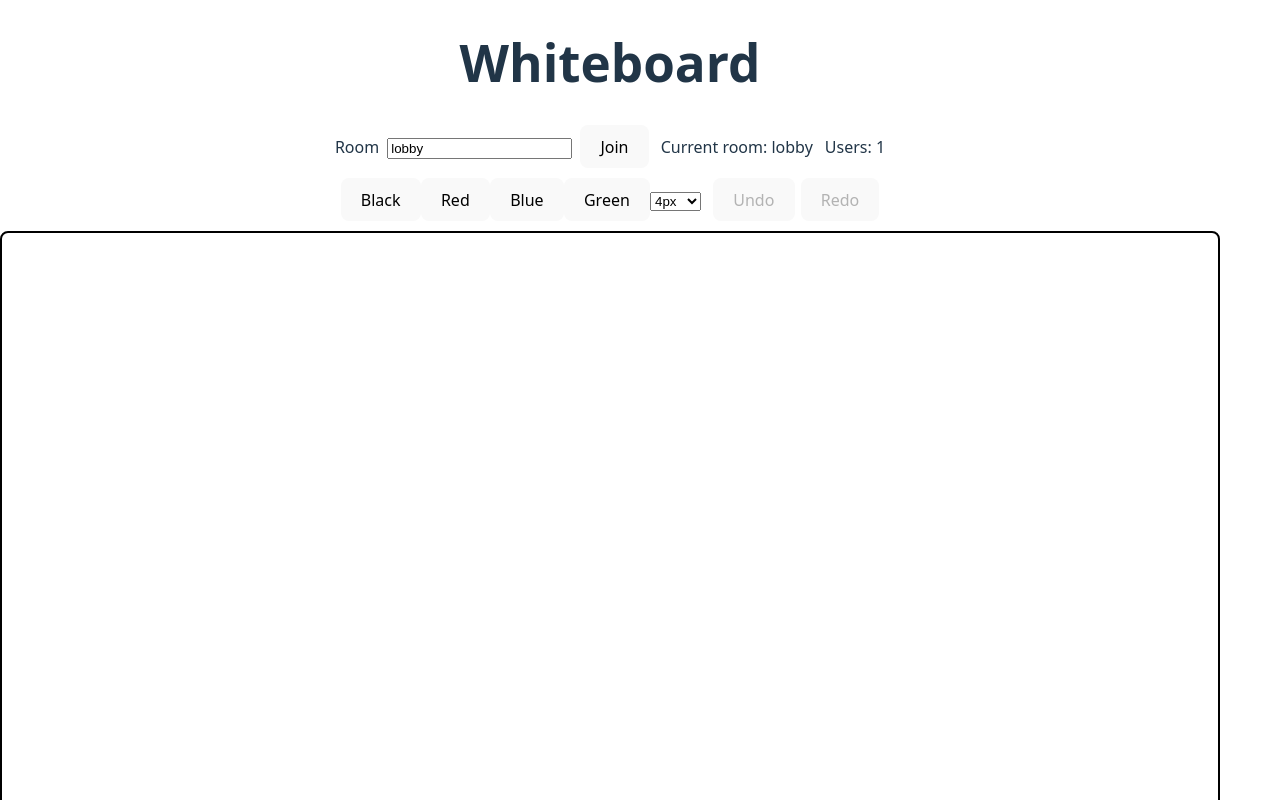
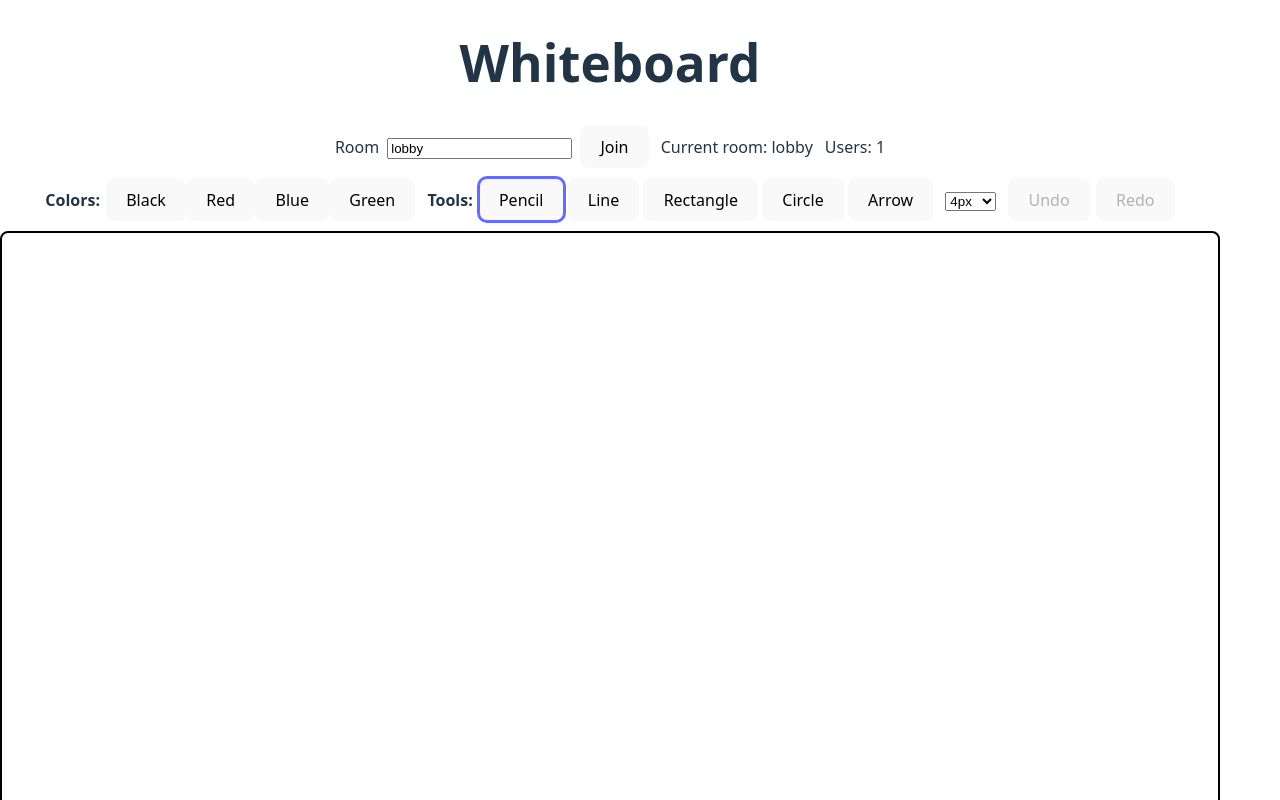
Before and after one commit to vivekgit-20/RealTime-Collaborative-Whiteboard, a React (Vite) app in the folder client/: page / in a window 1280 px wide. Shown: the top 800 px of the page. Built offline with nearby package versions, Linux system fonts and the light colour scheme; no server answers.

Commit message:
Add line, rectangle, circle, and arrow drawing tools

```diff
--- a/client/src/App.jsx
+++ b/client/src/App.jsx
@@ -6,6 +6,7 @@ const DEFAULT_ROOM = "lobby";
 function App() {
   const [color, setColor] = useState("black");
   const [brushSize, setBrushSize] = useState(4);
+  const [tool, setTool] = useState("pencil");
   const [roomInput, setRoomInput] = useState(DEFAULT_ROOM);
   const [roomId, setRoomId] = useState(DEFAULT_ROOM);
   const [userCount, setUserCount] = useState(1);
@@ -37,14 +38,67 @@ function App() {
 
     ctx.strokeStyle = stroke.color;
     ctx.lineWidth = stroke.brushSize;
+
+    const strokeTool = stroke.tool || "pencil";
+
+    if (strokeTool === "pencil") {
       ctx.beginPath();
       ctx.moveTo(stroke.points[0].x, stroke.points[0].y);
-
       stroke.points.slice(1).forEach(({ x, y }) => {
         ctx.lineTo(x, y);
       });
+      ctx.stroke();
+    } else if (strokeTool === "line") {
+      ctx.beginPath();
+      ctx.moveTo(stroke.points[0].x, stroke.points[0].y);
+      ctx.lineTo(stroke.points[1].x, stroke.points[1].y);
+      ctx.stroke();
+    } else if (strokeTool === "rectangle") {
+      ctx.beginPath();
+      const x1 = stroke.points[0].x;
+      const y1 = stroke.points[0].y;
+      const x2 = stroke.points[1].x;
+      const y2 = stroke.points[1].y;
+      ctx.strokeRect(x1, y1, x2 - x1, y2 - y1);
+    } else if (strokeTool === "circle") {
+      ctx.beginPath();
+      const x1 = stroke.points[0].x;
+      const y1 = stroke.points[0].y;
+      const x2 = stroke.points[1].x;
+      const y2 = stroke.points[1].y;
+      const radius = Math.sqrt(Math.pow(x2 - x1, 2) + Math.pow(y2 - y1, 2));
+      ctx.arc(x1, y1, radius, 0, 2 * Math.PI);
+      ctx.stroke();
+    } else if (strokeTool === "arrow") {
+      const x1 = stroke.points[0].x;
+      const y1 = stroke.points[0].y;
+      const x2 = stroke.points[1].x;
+      const y2 = stroke.points[1].y;
 
+      // Draw arrow shaft
+      ctx.beginPath();
+      ctx.moveTo(x1, y1);
+      ctx.lineTo(x2, y2);
       ctx.stroke();
+
+      // Draw arrowhead
+      const angle = Math.atan2(y2 - y1, x2 - x1);
+      const headLength = Math.max(10, stroke.brushSize * 3);
+      const headAngle = Math.PI / 6; // 30 degrees
+
+      ctx.beginPath();
+      ctx.moveTo(x2, y2);
+      ctx.lineTo(
+        x2 - headLength * Math.cos(angle - headAngle),
+        y2 - headLength * Math.sin(angle - headAngle)
+      );
+      ctx.moveTo(x2, y2);
+      ctx.lineTo(
+        x2 - headLength * Math.cos(angle + headAngle),
+        y2 - headLength * Math.sin(angle + headAngle)
+      );
+      ctx.stroke();
+    }
   }, []);
 
   const drawStrokeSegment = useCallback((stroke) => {
@@ -67,6 +121,14 @@ function App() {
     // Redraw always starts with a blank canvas, then replays every active stroke in order.
     clearCanvas();
     strokeHistoryRef.current.forEach(drawStroke);
+
+    // Draw active remote strokes to preview shape drawing in real-time
+    remoteStrokesRef.current.forEach(drawStroke);
+
+    // Draw local active preview
+    if (currentStrokeRef.current) {
+      drawStroke(currentStrokeRef.current);
+    }
   }, [clearCanvas, drawStroke]);
 
   const recordCompletedStroke = useCallback((stroke) => {
@@ -98,8 +160,9 @@ function App() {
     ctxRef.current = ctx;
 
     // 2 Socket listeners
-    function handleBeginPath({ strokeId, x, y, color, brushSize }) {
+    function handleBeginPath({ strokeId, x, y, color, brushSize, tool }) {
       remoteStrokesRef.current.set(strokeId, {
+        tool: tool || "pencil",
         color,
         brushSize,
         points: [{ x, y }],
@@ -110,8 +173,18 @@ function App() {
       const stroke = remoteStrokesRef.current.get(strokeId);
       if (!stroke) return;
 
+      const strokeTool = stroke.tool || "pencil";
+      if (strokeTool === "pencil") {
         stroke.points.push({ x, y });
         drawStrokeSegment(stroke);
+      } else {
+        if (stroke.points.length === 1) {
+          stroke.points.push({ x, y });
+        } else {
+          stroke.points[1] = { x, y };
+        }
+        redrawCanvas();
+      }
     }
 
     function handleEndStroke({ strokeId }) {
@@ -120,6 +193,7 @@ function App() {
 
       remoteStrokesRef.current.delete(strokeId);
       recordCompletedStroke(stroke);
+      redrawCanvas();
     }
 
     socket.on("beginPath", handleBeginPath);
@@ -132,7 +206,7 @@ function App() {
       socket.off("draw", handleDraw);
       socket.off("endStroke", handleEndStroke);
     };
-  }, [drawStrokeSegment, recordCompletedStroke]);
+  }, [drawStrokeSegment, recordCompletedStroke, redrawCanvas]);
 
   useEffect(() => {
     function handleJoinedRoom(joinedRoomId) {
@@ -164,6 +238,7 @@ function App() {
 
     currentStrokeRef.current = {
       strokeId,
+      tool,
       color,
       brushSize,
       points: [{ x: offsetX, y: offsetY }],
@@ -171,6 +246,7 @@ function App() {
 
     socket.emit("beginPath", {
       strokeId,
+      tool,
       x: offsetX,
       y: offsetY,
       color,
@@ -183,8 +259,18 @@ function App() {
     if (!drawing.current || !stroke) return;
 
     const { offsetX, offsetY } = e.nativeEvent;
+
+    if (stroke.tool === "pencil") {
       stroke.points.push({ x: offsetX, y: offsetY });
       drawStrokeSegment(stroke);
+    } else {
+      if (stroke.points.length === 1) {
+        stroke.points.push({ x: offsetX, y: offsetY });
+      } else {
+        stroke.points[1] = { x: offsetX, y: offsetY };
+      }
+      redrawCanvas();
+    }
 
     socket.emit("draw", {
       strokeId: stroke.strokeId,
@@ -202,11 +288,13 @@ function App() {
     drawing.current = false;
     currentStrokeRef.current = null;
     recordCompletedStroke({
+      tool: stroke.tool,
       color: stroke.color,
       brushSize: stroke.brushSize,
       points: stroke.points,
     });
     socket.emit("endStroke", { strokeId: stroke.strokeId });
+    redrawCanvas();
   };
 
   const undo = () => {
@@ -254,10 +342,63 @@ function App() {
         <span style={{ marginLeft: "12px" }}>Users: {userCount}</span>
       </form>
       <div style={{ marginBottom: "10px" }}>
+        <span style={{ marginRight: "6px", fontWeight: "bold" }}>Colors:</span>
         <button onClick={() => setColor("black")}>Black</button>
         <button onClick={() => setColor("red")}>Red</button>
         <button onClick={() => setColor("blue")}>Blue</button>
         <button onClick={() => setColor("green")}>Green</button>
+
+        <span style={{ marginLeft: "12px", marginRight: "6px", fontWeight: "bold" }}>Tools:</span>
+        <button
+          onClick={() => setTool("pencil")}
+          style={{
+            borderColor: tool === "pencil" ? "#646cff" : "transparent",
+            boxShadow: tool === "pencil" ? "0 0 0 2px #646cff" : "none",
+            marginRight: "4px"
+          }}
+        >
+          Pencil
+        </button>
+        <button
+          onClick={() => setTool("line")}
+          style={{
+            borderColor: tool === "line" ? "#646cff" : "transparent",
+            boxShadow: tool === "line" ? "0 0 0 2px #646cff" : "none",
+            marginRight: "4px"
+          }}
+        >
+          Line
+        </button>
+        <button
+          onClick={() => setTool("rectangle")}
+          style={{
+            borderColor: tool === "rectangle" ? "#646cff" : "transparent",
+            boxShadow: tool === "rectangle" ? "0 0 0 2px #646cff" : "none",
+            marginRight: "4px"
+          }}
+        >
+          Rectangle
+        </button>
+        <button
+          onClick={() => setTool("circle")}
+          style={{
+            borderColor: tool === "circle" ? "#646cff" : "transparent",
+            boxShadow: tool === "circle" ? "0 0 0 2px #646cff" : "none",
+            marginRight: "4px"
+          }}
+        >
+          Circle
+        </button>
+        <button
+          onClick={() => setTool("arrow")}
+          style={{
+            borderColor: tool === "arrow" ? "#646cff" : "transparent",
+            boxShadow: tool === "arrow" ? "0 0 0 2px #646cff" : "none",
+            marginRight: "12px"
+          }}
+        >
+          Arrow
+        </button>
 
         <select value={brushSize} onChange={(e) => setBrushSize(Number(e.target.value))}>
           <option value="2">2px</option>
```
Lines whose indentation alone changed are shown as unchanged.
